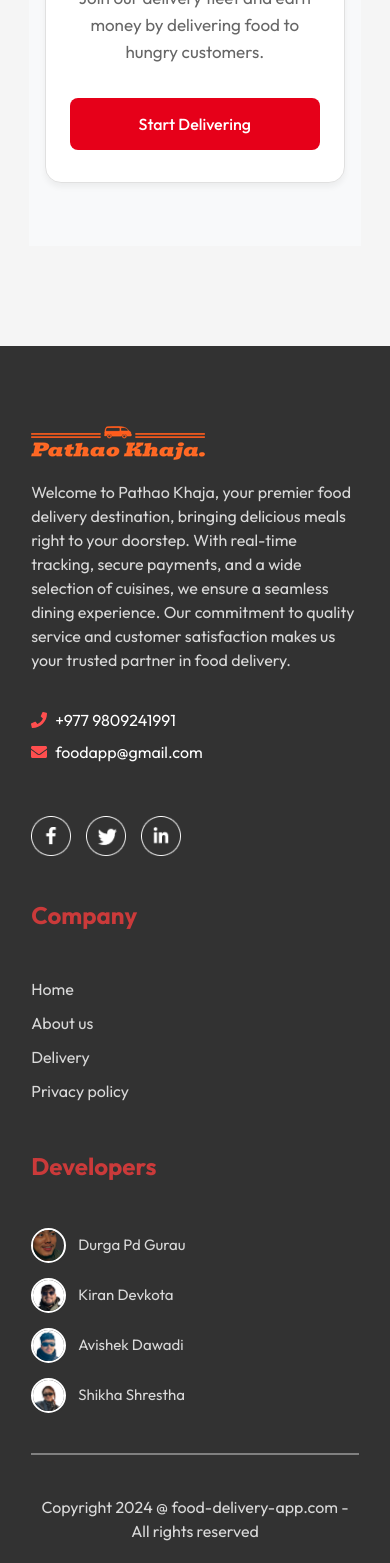
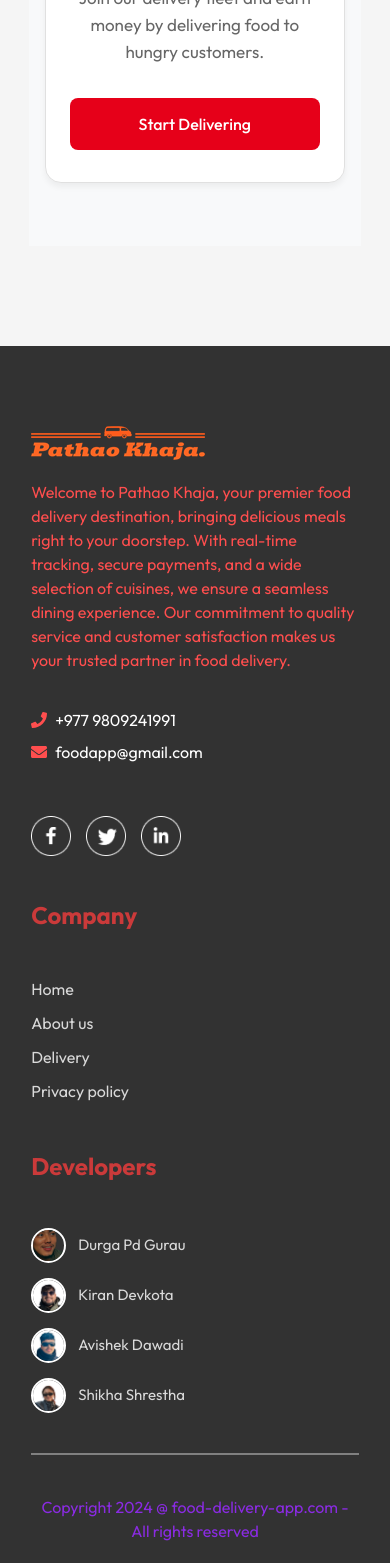
Before and after one commit to aryangurau/food-del, a React (Vite) app in the folder frontend/: page / in a window 390 px wide. Shown: the part 6835-8398 px from the top of the page. Built offline with nearby package versions, Linux system fonts and the light colour scheme; no server answers.

Commit message:
colors changes during viva

```diff
--- a/frontend/src/components/Footer/Footer.css
+++ b/frontend/src/components/Footer/Footer.css
@@ -15,6 +15,11 @@
   display: grid;
   grid-template-columns: 2fr 1fr 1fr;
   gap: 80px;
+
+}
+
+.footer-content p{
+  color: #ff4e4e;
 }
 
 .footer-content-left,
@@ -114,6 +119,10 @@
   background-color: grey;
   border: none;
 }
+.footer-copyright{
+  color: blueviolet;
+
+}
 
 @media (max-width: 750px) {
   .footer-content {
@@ -124,6 +133,9 @@
 
   .footer-copyright {
     text-align: center;
+  }
+  .footer-content p{
+    color: #ff4e4e;
   }
 
   .developer-list {
--- a/frontend/src/components/Footer/Footer.jsx
+++ b/frontend/src/components/Footer/Footer.jsx
@@ -35,7 +35,7 @@ const Footer = () => {
             <li>Home</li>
             <li>About us</li>
             <li>Delivery</li>
-            <li>Privacy policy</li>
+            <li> Privacy policy</li>
           </ul>
         </div>
         <div className="footer-content-right">
```
